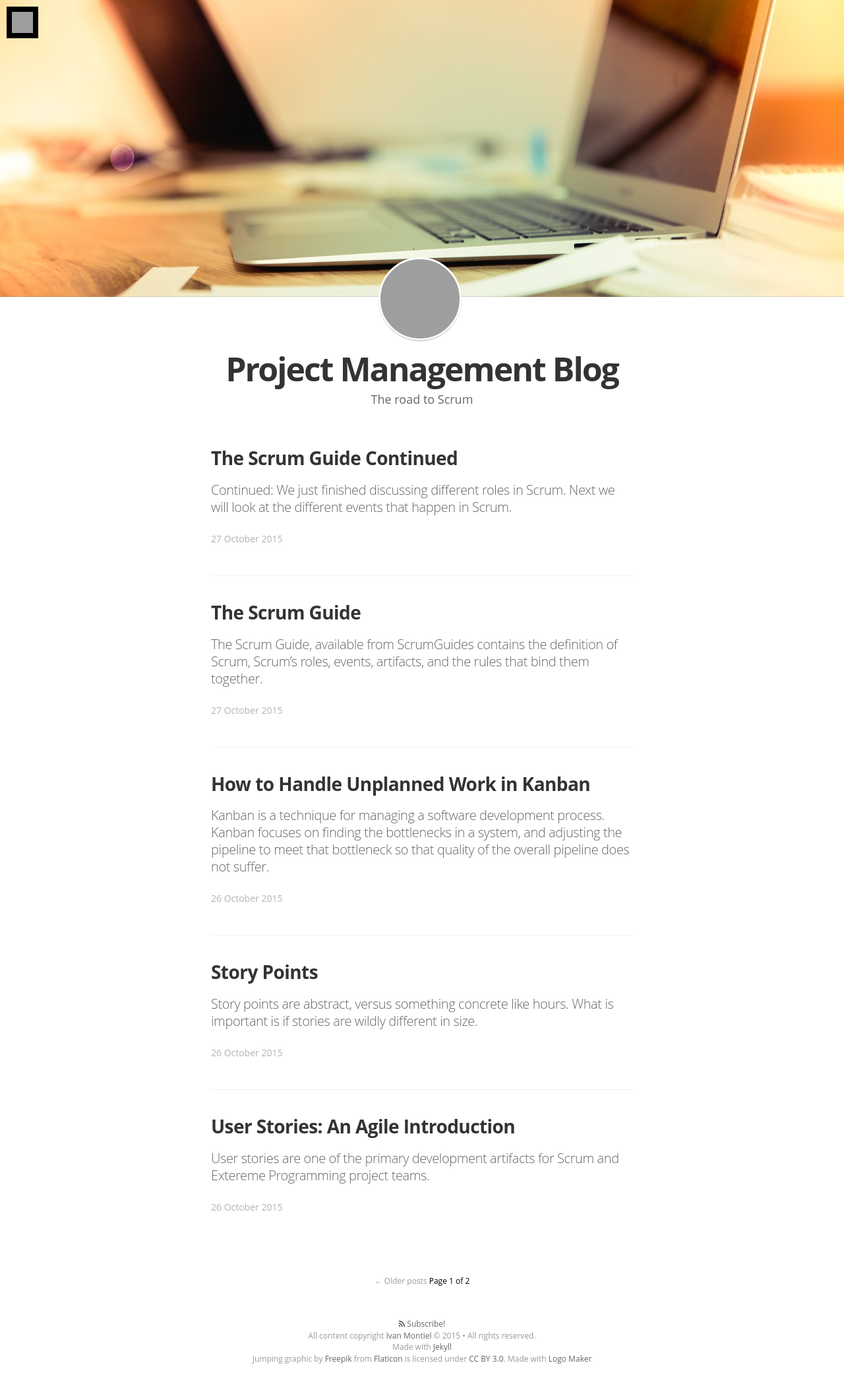
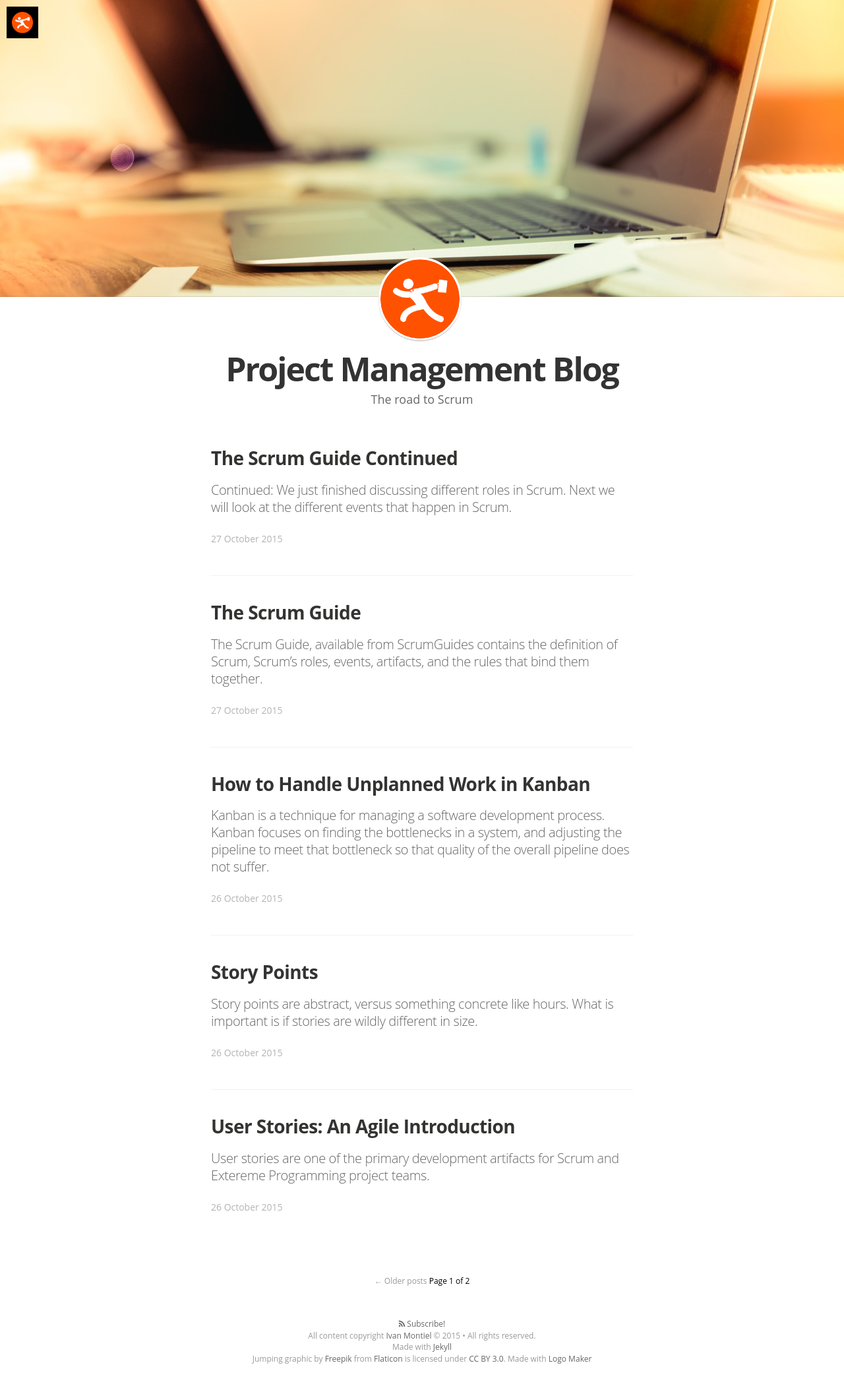
Before and after one commit to idmontie/ProjectManagementBlog, a Jekyll site: the page built from index.html, in a window 1280 px wide. Shown: the whole page at 66% size. Built offline with Jekyll 4.4.1, drawn with Linux system fonts in a browser that asks for light colours; nearby versions of some CDN libraries; some web fonts are replaced; Markdown is read by kramdown in place of the engine named in the settings; the list of posts is cut into pages by our own code.

Commit message:
Fix paths

```diff
--- a/_config.yml
+++ b/_config.yml
@@ -13,7 +13,7 @@
 baseurl: /project-management-blog
 
 #blog logo
-logo: "http://idmontie.github.io/project-management-blog/assets/images/logo.jpg"
+logo: "http://idmontie.github.io/project-management-blog/assets/images/logo.png"
 # blog cover
 cover: "http://idmontie.github.io/project-management-blog/assets/images/laptop-background.jpg"
 
--- a/_includes/head.html
+++ b/_includes/head.html
@@ -8,23 +8,23 @@
   <title>{% if page.title %}{{ page.title }}{% else %}{{ site.title }}{% endif %}</title>
   <meta name="description" content="{% if page.excerpt %}{{ page.excerpt }}{% else %}{{ site.description }}{% endif %}" />
 
-  <link rel="apple-touch-icon" sizes="57x57" href="/apple-touch-icon-57x57.png">
-  <link rel="apple-touch-icon" sizes="60x60" href="/apple-touch-icon-60x60.png">
-  <link rel="apple-touch-icon" sizes="72x72" href="/apple-touch-icon-72x72.png">
-  <link rel="apple-touch-icon" sizes="76x76" href="/apple-touch-icon-76x76.png">
-  <link rel="apple-touch-icon" sizes="114x114" href="/apple-touch-icon-114x114.png">
-  <link rel="apple-touch-icon" sizes="120x120" href="/apple-touch-icon-120x120.png">
-  <link rel="apple-touch-icon" sizes="144x144" href="/apple-touch-icon-144x144.png">
-  <link rel="apple-touch-icon" sizes="152x152" href="/apple-touch-icon-152x152.png">
-  <link rel="apple-touch-icon" sizes="180x180" href="/apple-touch-icon-180x180.png">
-  <link rel="icon" type="image/png" href="/favicon-32x32.png" sizes="32x32">
-  <link rel="icon" type="image/png" href="/android-chrome-192x192.png" sizes="192x192">
-  <link rel="icon" type="image/png" href="/favicon-96x96.png" sizes="96x96">
-  <link rel="icon" type="image/png" href="/favicon-16x16.png" sizes="16x16">
-  <link rel="manifest" href="/manifest.json">
+  <link rel="apple-touch-icon" sizes="57x57" href="{{ site.baseurl }}/apple-touch-icon-57x57.png">
+  <link rel="apple-touch-icon" sizes="60x60" href="{{ site.baseurl }}/apple-touch-icon-60x60.png">
+  <link rel="apple-touch-icon" sizes="72x72" href="{{ site.baseurl }}/apple-touch-icon-72x72.png">
+  <link rel="apple-touch-icon" sizes="76x76" href="{{ site.baseurl }}/apple-touch-icon-76x76.png">
+  <link rel="apple-touch-icon" sizes="114x114" href="{{ site.baseurl }}/apple-touch-icon-114x114.png">
+  <link rel="apple-touch-icon" sizes="120x120" href="{{ site.baseurl }}/apple-touch-icon-120x120.png">
+  <link rel="apple-touch-icon" sizes="144x144" href="{{ site.baseurl }}/apple-touch-icon-144x144.png">
+  <link rel="apple-touch-icon" sizes="152x152" href="{{ site.baseurl }}/apple-touch-icon-152x152.png">
+  <link rel="apple-touch-icon" sizes="180x180" href="{{ site.baseurl }}/apple-touch-icon-180x180.png">
+  <link rel="icon" type="image/png" href="{{ site.baseurl }}/favicon-32x32.png" sizes="32x32">
+  <link rel="icon" type="image/png" href="{{ site.baseurl }}/android-chrome-192x192.png" sizes="192x192">
+  <link rel="icon" type="image/png" href="{{ site.baseurl }}/favicon-96x96.png" sizes="96x96">
+  <link rel="icon" type="image/png" href="{{ site.baseurl }}/favicon-16x16.png" sizes="16x16">
+  <link rel="manifest" href="{{ site.baseurl }}/manifest.json">
   <link rel="mask-icon" href="/safari-pinned-tab.svg" color="#ff6332">
   <meta name="msapplication-TileColor" content="#da532c">
-  <meta name="msapplication-TileImage" content="/mstile-144x144.png">
+  <meta name="msapplication-TileImage" content="{{ site.baseurl }}/mstile-144x144.png">
   <meta name="theme-color" content="#ffffff">
 
   <meta name="HandheldFriendly" content="True" />
```
